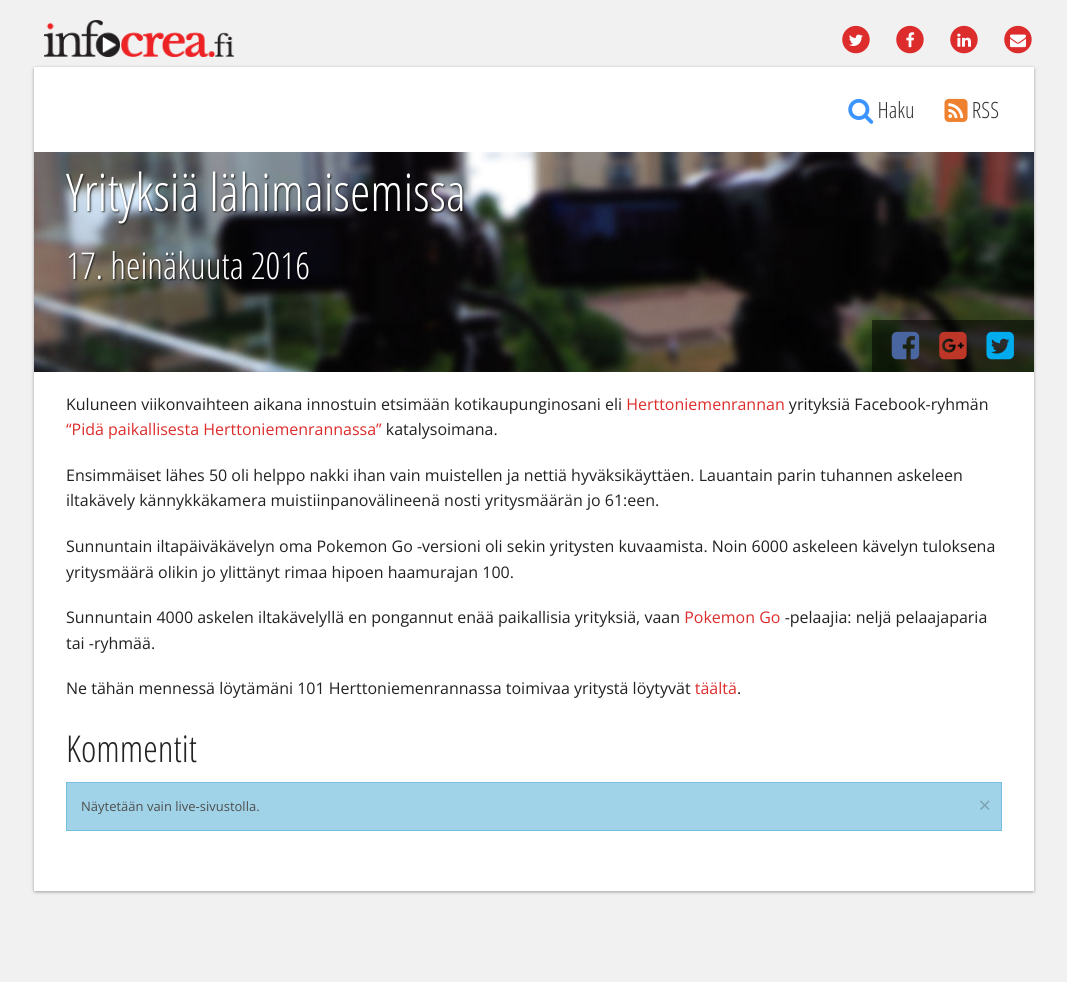
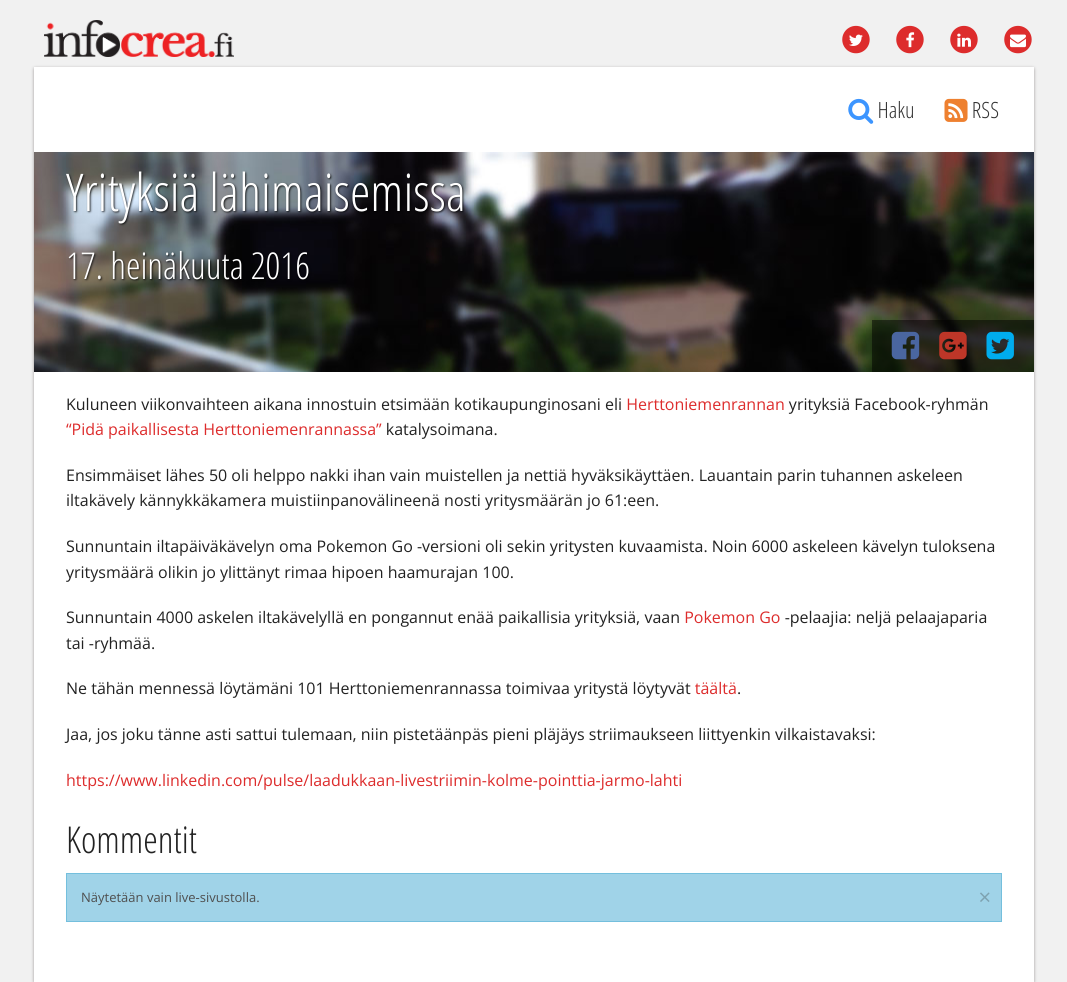
Before and after one commit to Pyppe/infocrea.fi, a Jekyll site: the page built from _posts/2016-07-17-yrityksia-lahimaisemissa.md, in a window 1280 px wide. Shown: the whole page, without its empty margins (106-1173 px from the left). Built offline with Jekyll 4.4.1, drawn with Linux system fonts in a browser that asks for light colours; nearby versions of some CDN libraries; before the commit the page ends 900 px from its top, so only the background shows below that.

Commit message:
Hnr-yritysmäärä-blogaus update

```diff
--- a/_posts/2016-07-17-yrityksia-lahimaisemissa.md
+++ b/_posts/2016-07-17-yrityksia-lahimaisemissa.md
@@ -13,3 +13,7 @@ Sunnuntain iltapäiväkävelyn oma Pokemon Go -versioni oli sekin yritysten kuva
 Sunnuntain 4000 askelen iltakävelyllä en pongannut enää paikallisia yrityksiä, vaan [Pokemon Go](http://www.savonsanomat.fi/kulttuuri/Ventovieraat-ker%C3%A4%C3%A4ntyv%C3%A4t-yhteen-pok%C3%A9monjahdin-pauloissa/801895) -pelaajia: neljä pelaajaparia tai -ryhmää.
 
 Ne tähän mennessä löytämäni 101 Herttoniemenrannassa toimivaa yritystä löytyvät [täältä](https://docs.google.com/document/d/1z3t45MvdkfTF2l6kWcys6cgJfo3R1mJ0LiFAiUUJ7jQ/edit?usp=sharing).
+
+Jaa, jos joku tänne asti sattui tulemaan, niin pistetäänpäs pieni pläjäys striimaukseen liittyenkin vilkaistavaksi:
+
+[https://www.linkedin.com/pulse/laadukkaan-livestriimin-kolme-pointtia-jarmo-lahti](https://www.linkedin.com/pulse/laadukkaan-livestriimin-kolme-pointtia-jarmo-lahti)
```
